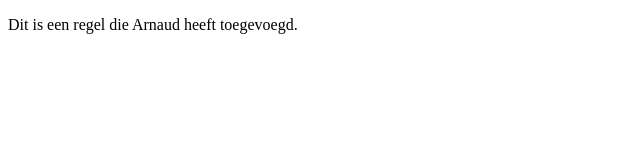
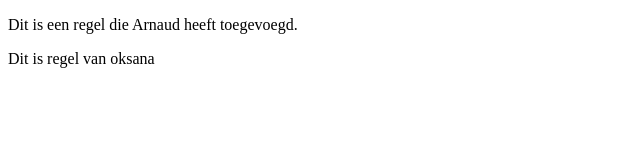
Before and after one commit to SharonLagat/pokemon, a plain HTML site: page testpagina.html in a window 1280 px wide. Shown: the whole page, without its empty margins (0-640 px from the left). Drawn offline with Linux system fonts and the light colour scheme.

Commit message:
oksana regel

```diff
--- a/testpagina.html
+++ b/testpagina.html
@@ -4,6 +4,7 @@
     <meta charset="UTF-8">
     <title>Testpagina</title>
     <p>Dit is een regel die Arnaud heeft toegevoegd.</p>
+    <p>Dit is regel van oksana</p>
 </head>
 <body>
 
```
